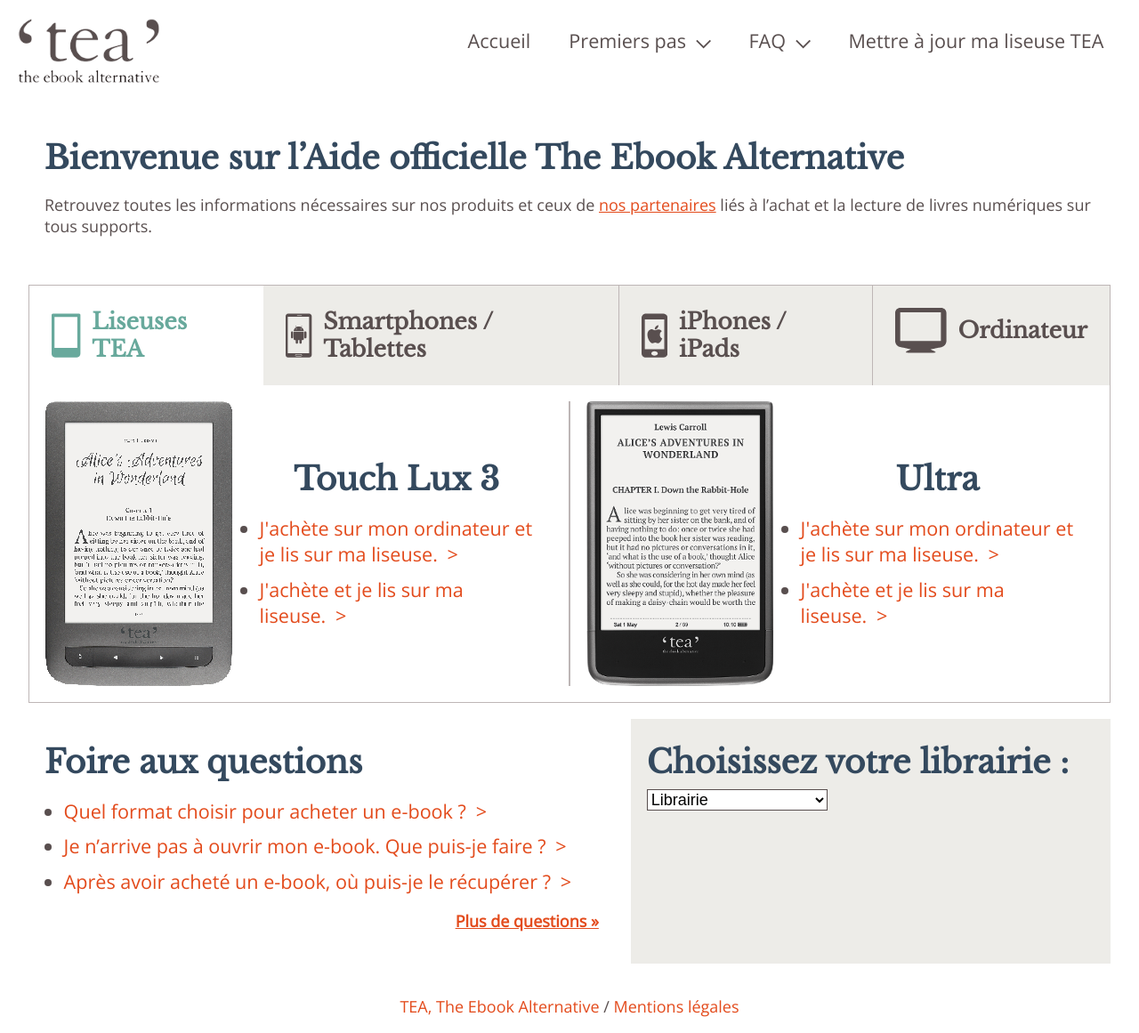
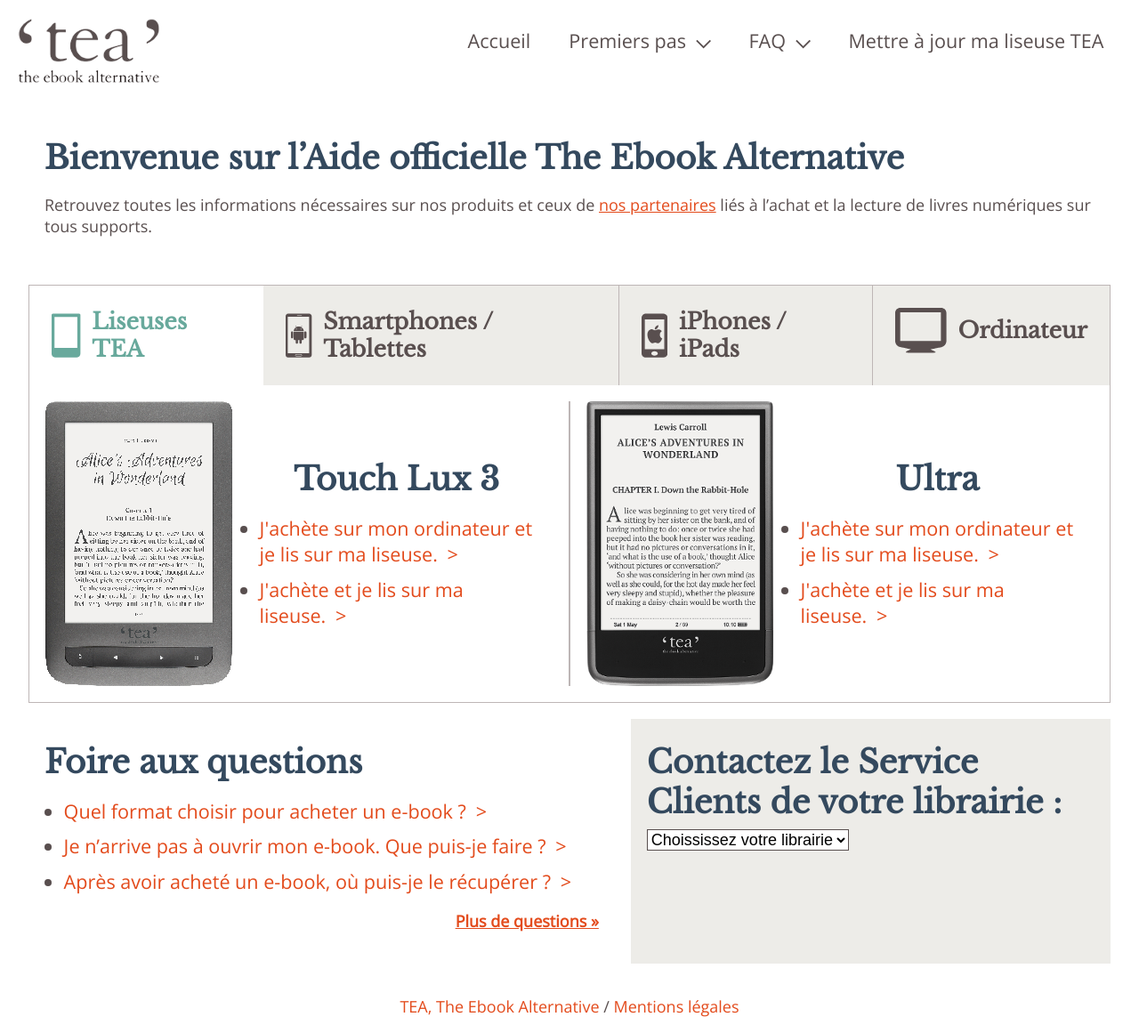
Before and after one commit to TEA-ebook/help-center, a Jekyll site: the page built from index.html, in a window 1280 px wide. Shown: the whole page at 89% size. Built offline with Jekyll 4.4.1, drawn with Linux system fonts in a browser that asks for light colours.

Commit message:
Mod wording in sav box

```diff
--- a/index.html
+++ b/index.html
@@ -132,10 +132,10 @@
       <p class="back-to-faq"><a href="/faq/">Plus de questions »</a></p>
     </div>
     <div id="choice-sav">
-      <h1>Choisissez votre librairie :</h1>
+      <h1>Contactez le Service Clients de votre librairie&nbsp;:</h1>
       <form>
         <select id="select-sav">
-          <option selected="selected" disabled="disabled">Librairie</option>
+          <option selected="selected" disabled="disabled">Choississez votre librairie</option>
         </select>
       </form>
       <div id="sav-contact">
```
